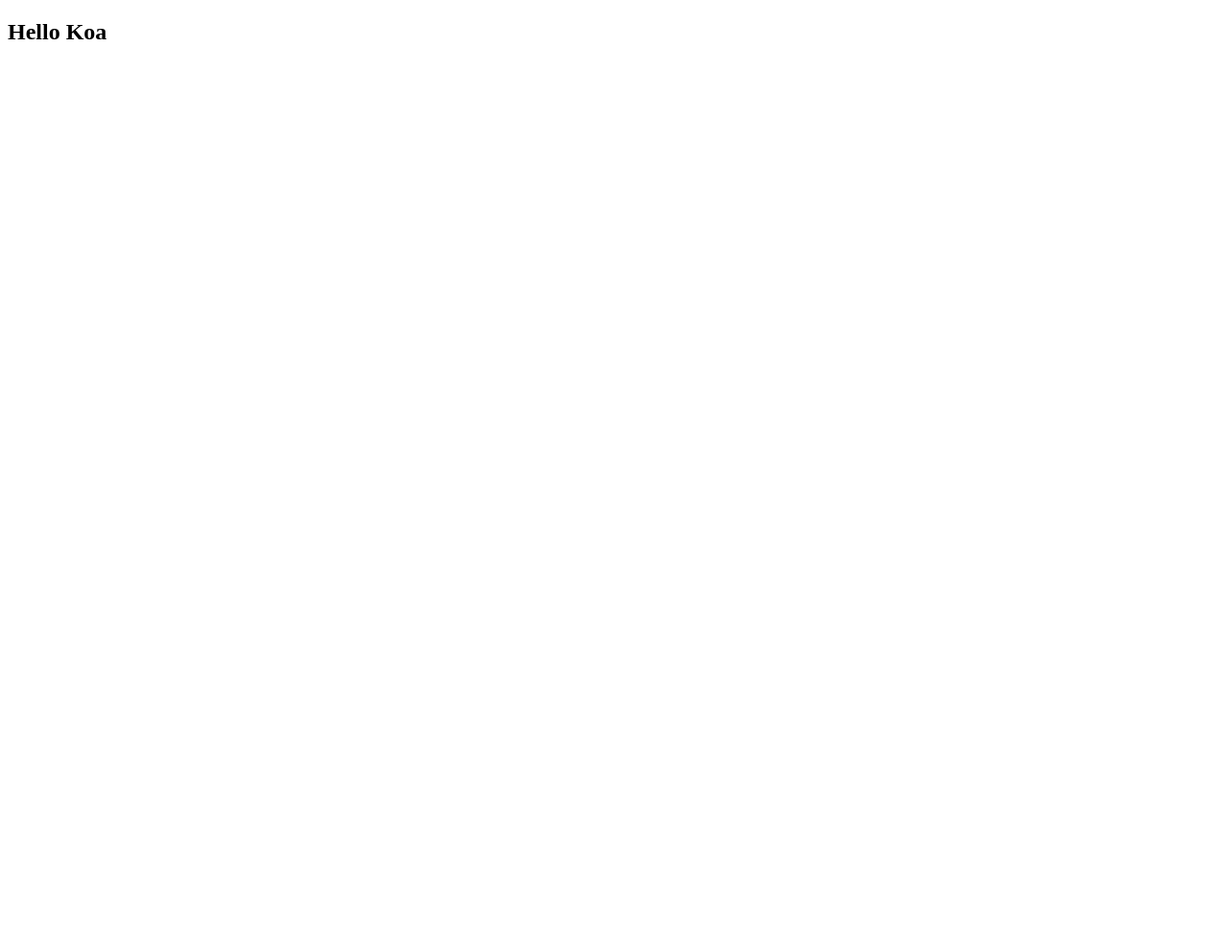
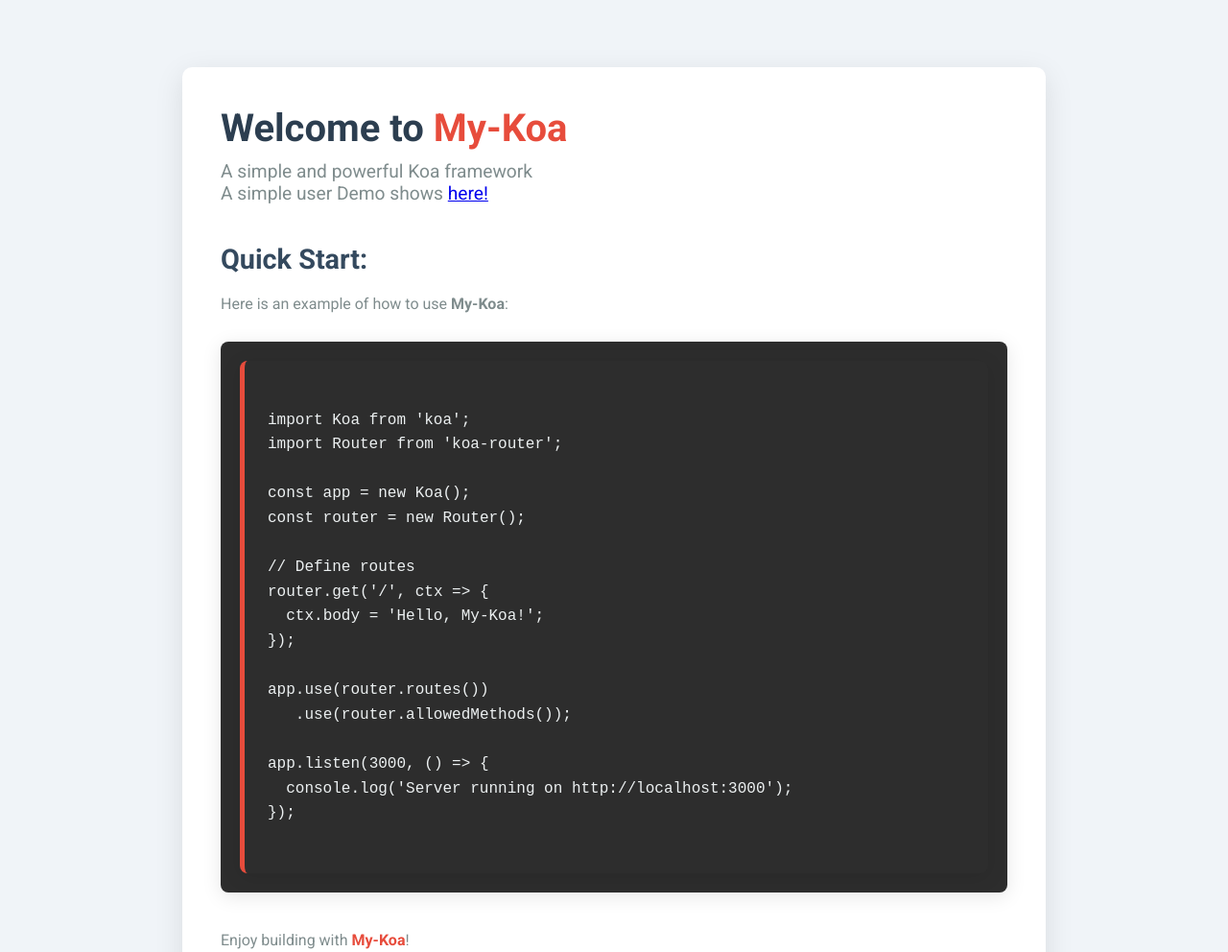
Before and after one commit to Gravity2333/my-koa-impl, a website: page public/index.html in a window 1280 px wide. Shown: the top 992 px of the page at 96% size. Before the commit the page ends 800 px from the top, so only its background shows below. Drawn offline with nearby package versions, Linux system fonts and the light colour scheme.

```diff
--- a/package.json
+++ b/package.json
@@ -22,7 +22,9 @@
   "dependencies": {
     "@types/delegates": "^1.0.3",
     "@types/node": "^22.10.1",
+    "@types/mime": "^2.0.3",
     "delegates": "^1.0.0",
+    "mime": "^2.6.0",
     "path-to-regexp": "^8.2.0"
   }
 }
--- a/public/index.html
+++ b/public/index.html
@@ -1,11 +1,56 @@
 <!DOCTYPE html>
 <html lang="en">
+
 <head>
     <meta charset="UTF-8">
     <meta name="viewport" content="width=device-width, initial-scale=1.0">
-    <title>Hello Koa</title>
+    <title>Welcome to My-Koa</title>
+    <link href="https://fonts.googleapis.com/css2?family=Roboto:wght@400;500;700&display=swap" rel="stylesheet">
+    <link rel="stylesheet" href="styles.css">
 </head>
+
 <body>
-    <h2>Hello Koa</h2>
+    <div class="container">
+        <header>
+            <h1>Welcome to <span>My-Koa</span></h1>
+            <p>A simple and powerful Koa framework </p>
+            <p>A simple user Demo shows <a href="./users.html">here!</a> </p>
+        </header>
+
+        <section class="content">
+            <h2>Quick Start:</h2>
+            <p>Here is an example of how to use <strong>My-Koa</strong>:</p>
+
+            <div class="code-container">
+                <pre><code class="language-javascript">
+import Koa from 'koa';
+import Router from 'koa-router';
+
+const app = new Koa();
+const router = new Router();
+
+// Define routes
+router.get('/', ctx => {
+  ctx.body = 'Hello, My-Koa!';
+});
+
+app.use(router.routes())
+   .use(router.allowedMethods());
+
+app.listen(3000, () => {
+  console.log('Server running on http://localhost:3000');
+});
+                </code></pre>
+            </div>
+        </section>
+
+        <footer>
+            <p>Enjoy building with <strong>My-Koa</strong>!</p>
+        </footer>
+    </div>
+
+    <!-- Optionally, include a syntax highlighter library like Prism -->
+    <script src="https://cdnjs.cloudflare.com/ajax/libs/prism/1.24.1/prism.min.js"></script>
 </body>
+
 </html>
--- /dev/null
+++ b/public/styles.css
@@ -0,0 +1,111 @@
+/* Reset some default styles */
+* {
+    margin: 0;
+    padding: 0;
+    box-sizing: border-box;
+}
+
+body {
+    font-family: 'Roboto', sans-serif;
+    background-color: #f0f4f8;
+    color: #333;
+    display: flex;
+    flex-direction: column;
+    align-items: center;
+    justify-content: center;
+    min-height: 100vh;
+    padding: 20px;
+}
+
+.container {
+    background: #fff;
+    border-radius: 10px;
+    box-shadow: 0 8px 30px rgba(0, 0, 0, 0.1);
+    padding: 40px;
+    width: 80%;
+    max-width: 900px;
+    margin-top: 50px;
+}
+
+header h1 {
+    font-size: 2.5rem;
+    color: #2c3e50;
+    margin-bottom: 10px;
+}
+
+header h1 span {
+    color: #e74c3c; /* Red color for the framework name */
+}
+
+header p {
+    font-size: 1.2rem;
+    color: #7f8c8d;
+}
+
+.content {
+    margin-top: 40px;
+    text-align: left;
+}
+
+.content h2 {
+    font-size: 1.8rem;
+    color: #34495e;
+    margin-bottom: 20px;
+}
+
+.content p {
+    font-size: 1rem;
+    margin-bottom: 20px;
+    color: #7f8c8d;
+}
+
+.code-container {
+    background-color: #2d2d2d;
+    border-radius: 8px;
+    padding: 20px;
+    overflow-x: auto;
+    margin-top: 30px;
+    width: 100%;
+    box-shadow: 0 4px 20px rgba(0, 0, 0, 0.1);
+}
+
+pre {
+    margin: 0;
+    padding: 20px;
+    font-family: 'Courier New', monospace;
+    font-size: 1rem;
+    line-height: 1.6;
+    color: #ecf0f1;
+    white-space: pre-wrap;
+    word-wrap: break-word;
+    background-color: #2d2d2d;
+    border-left: 5px solid #e74c3c; /* Red left border for highlighting */
+    border-radius: 8px;
+}
+
+footer {
+    margin-top: 40px;
+    font-size: 1rem;
+    color: #7f8c8d;
+}
+
+footer strong {
+    color: #e74c3c; /* Red color for emphasis */
+}
+
+/* Optional: Prism syntax highlighter styles */
+pre[class*="language-"] {
+    padding: 1.5rem;
+    background: #2d2d2d;
+    border-radius: 8px;
+    overflow-x: auto;
+    box-shadow: 0 4px 20px rgba(0, 0, 0, 0.1);
+    color: #ecf0f1;
+}
+
+code[class*="language-"] {
+    font-size: 1rem;
+    line-height: 1.5;
+    white-space: pre-wrap;
+    word-wrap: break-word;
+}
--- /dev/null
+++ b/public/users.css
@@ -0,0 +1,96 @@
+* {
+    margin: 0;
+    padding: 0;
+    box-sizing: border-box;
+}
+
+html {
+    height: 100%;
+}
+
+body {
+    font-family: Arial, sans-serif;
+    background-color: #f4f4f9;
+    color: #333;
+    display: flex;
+    justify-content: center;
+    align-items: center;
+    height: 100%;
+    overflow: hidden;
+    background-color: lightgrey;
+}
+
+.container {
+    width: 80%;
+    height: 90%;
+    overflow: auto;
+    margin: 20px auto;
+    text-align: center;
+}
+
+h1 {
+    font-size: 2em;
+    margin-bottom: 20px;
+    color: white;
+    position: sticky;
+    top: 0px;
+    background-color: #2c3e50;
+}
+
+
+table {
+    width: 100%;
+    overflow: auto;
+    border-collapse: collapse;
+    margin-top: 20px;
+    background-color: #fff;
+    border: 1px solid #ddd;
+    border-radius: 8px;
+}
+
+tbody {
+    height: 100%;
+    overflow: auto;
+}
+
+thead {
+    position: sticky;
+    top: 0px;
+}
+
+th,
+td {
+    padding: 12px 20px;
+    text-align: left;
+}
+
+th {
+    background-color: #2c3e50;
+    color: #fff;
+    font-weight: bold;
+}
+
+td {
+    background-color: #ecf0f1;
+    border-bottom: 1px solid #ddd;
+}
+
+tr:hover td {
+    background-color: #dcdcdc;
+}
+
+@media (max-width: 768px) {
+    .container {
+        width: 100%;
+        padding: 10px;
+    }
+
+    table {
+        font-size: 14px;
+    }
+
+    th,
+    td {
+        padding: 10px;
+    }
+}
--- a/src/lib/response.ts
+++ b/src/lib/response.ts
@@ -72,8 +72,10 @@
       this.status = 204;
       this.message = "";
     } else {
-      this.status = 200;
-      this.message = "";
+      if (this.status < 500 && this.status >= 400) {
+        this.status = 200;
+        this.message = "";
+      }
     }
 
     (this as any)._body = val;
--- a/src/routers/users.ts
+++ b/src/routers/users.ts
@@ -9,4 +9,10 @@
   ctx.body = userList;
 });
 
+userRouter.get("/:id/info", (ctx, next) => {
+  const { id } = ctx.params;
+  ctx.type = "application/json";
+  ctx.body = userList.find((d) => d.id == id) || [];
+});
+
 export default userRouter;
```
Also changed, not shown: public/users.html (added, +61 -0 lines), src/index.ts (+23 -0 lines), src/lib/middlewares/koa-mount/index.ts (added, +21 -0 lines), src/lib/middlewares/koa-static/index.ts (+13 -1 lines), 2 other files.
